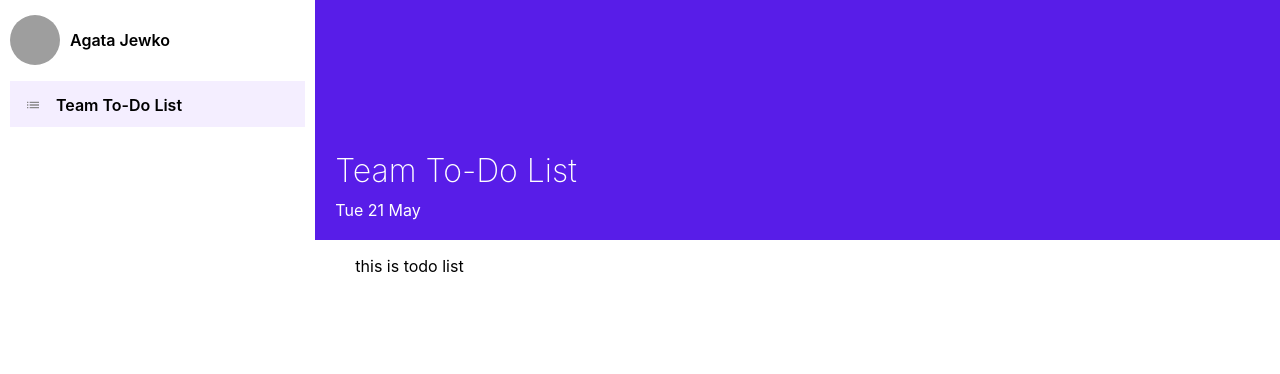
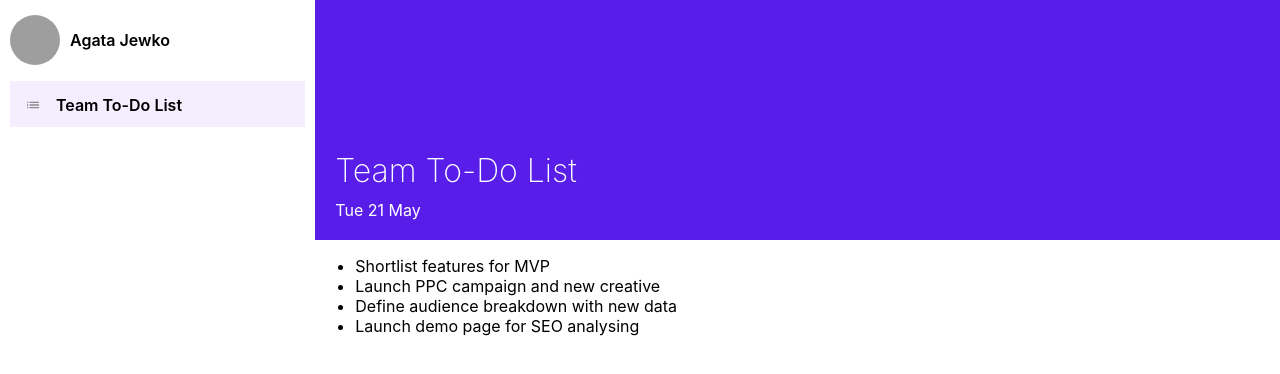
Before and after one commit to AgataJot/test-simply-business, a React (Create React App) app: page / in a window 1280 px wide. Shown: the top 374 px of the page. Built offline with nearby package versions, Linux system fonts and the light colour scheme; grey boxes are pictures that could not be loaded.

Commit message:
Write up Todo list component render method + IUser model and Todo model

```diff
--- a/src/App.tsx
+++ b/src/App.tsx
@@ -5,6 +5,7 @@ import TodoList from "./TodoList";
 import moment from "moment";
 import IUser from "./models/User";
 import ITodoList from "./models/TodoList";
+import ITodo from "./models/Todo";
 
 const AppSt = styled.div`
     width: 100%;
@@ -37,10 +38,14 @@ interface IAppProps {
     data: {
         user: IUser;
         todoLists: ITodoList[];
+        todos: ITodo[];
     };
 }
 
 const App = (props: IAppProps) => {
+    if (!props.data) return null;
+    const hasTodos = Boolean(props.data.todos.length);
+    const todosForActiveList = props.data.todos.filter(todo => todo.list === 1);
     return (
         <AppSt>
             <Sidebar user={props.data.user} todoLists={props.data.todoLists} />
@@ -49,7 +54,7 @@ const App = (props: IAppProps) => {
                     <h1>Team To-Do List</h1>
                     <time>{moment().format("ddd D MMMM")}</time>
                 </HeaderSt>
-                <TodoList />
+                <TodoList todos={todosForActiveList} />
             </MainSectionSt>
         </AppSt>
     );
--- a/src/TodoList.js
+++ /dev/null
@@ -1,10 +0,0 @@
-import React from "react";
-import styled from "styled-components";
-
-const ToDoUlSt = styled.ul``;
-
-function TodoList() {
-    return <ToDoUlSt>this is todo list</ToDoUlSt>;
-}
-
-export default TodoList;
--- /dev/null
+++ b/src/TodoList.tsx
@@ -0,0 +1,21 @@
+import React from "react";
+import styled from "styled-components";
+import ITodo from "./models/Todo";
+
+const ToDoUlSt = styled.ul``;
+
+interface ITodoListProps {
+    todos: ITodo[];
+}
+
+const TodoList = (props: ITodoListProps) => {
+    return (
+        <ToDoUlSt>
+            {props.todos.map(todo => (
+                <li key={todo.id}>{todo.title}</li>
+            ))}
+        </ToDoUlSt>
+    );
+};
+
+export default TodoList;
--- /dev/null
+++ b/src/models/Todo.ts
@@ -0,0 +1,6 @@
+export default interface ITodo {
+    title: string;
+    id: number;
+    list: number;
+    isComplete: boolean;
+}
--- a/src/models/TodoList.ts
+++ b/src/models/TodoList.ts
@@ -1,3 +1,4 @@
 export default interface ITodoList {
     title: string;
+    id: number;
 }
--- /dev/null
+++ b/src/models/User.ts
@@ -0,0 +1,4 @@
+export default interface IUser {
+    name: string;
+    img: string;
+}
```
